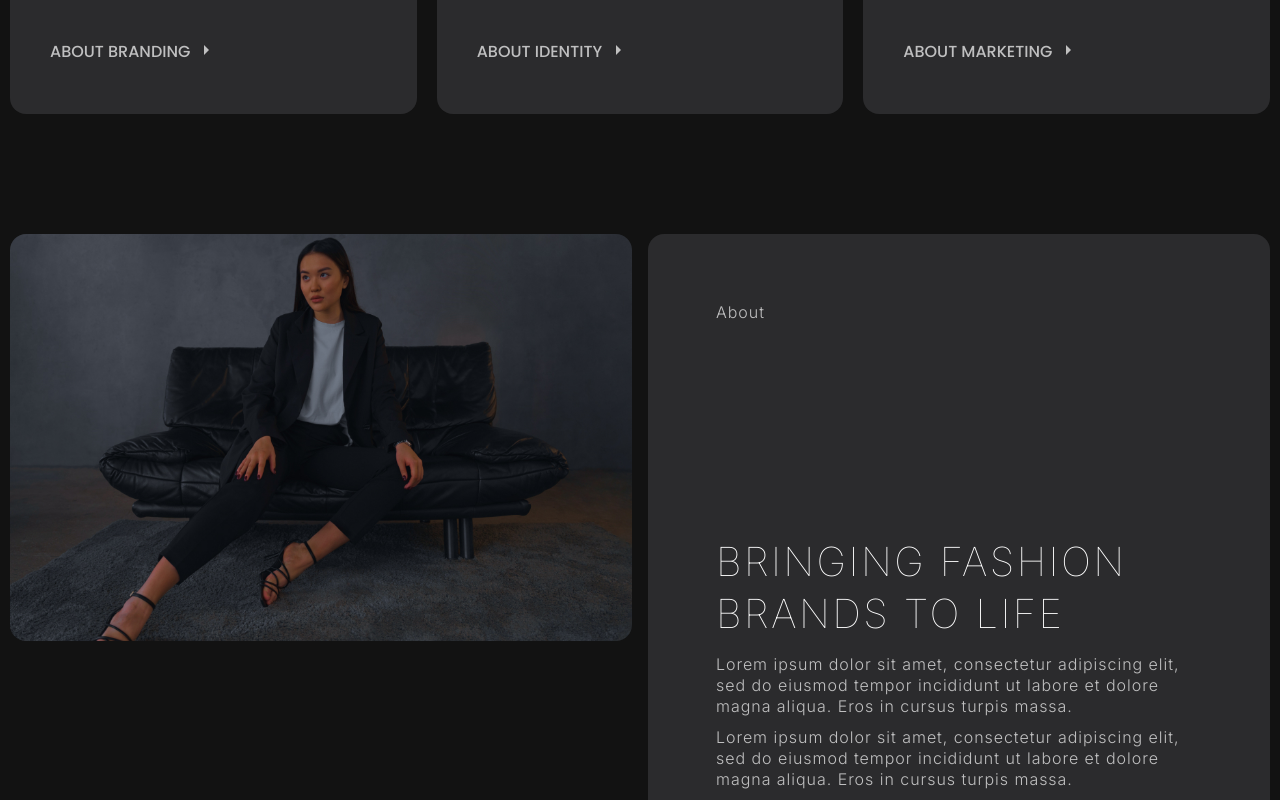
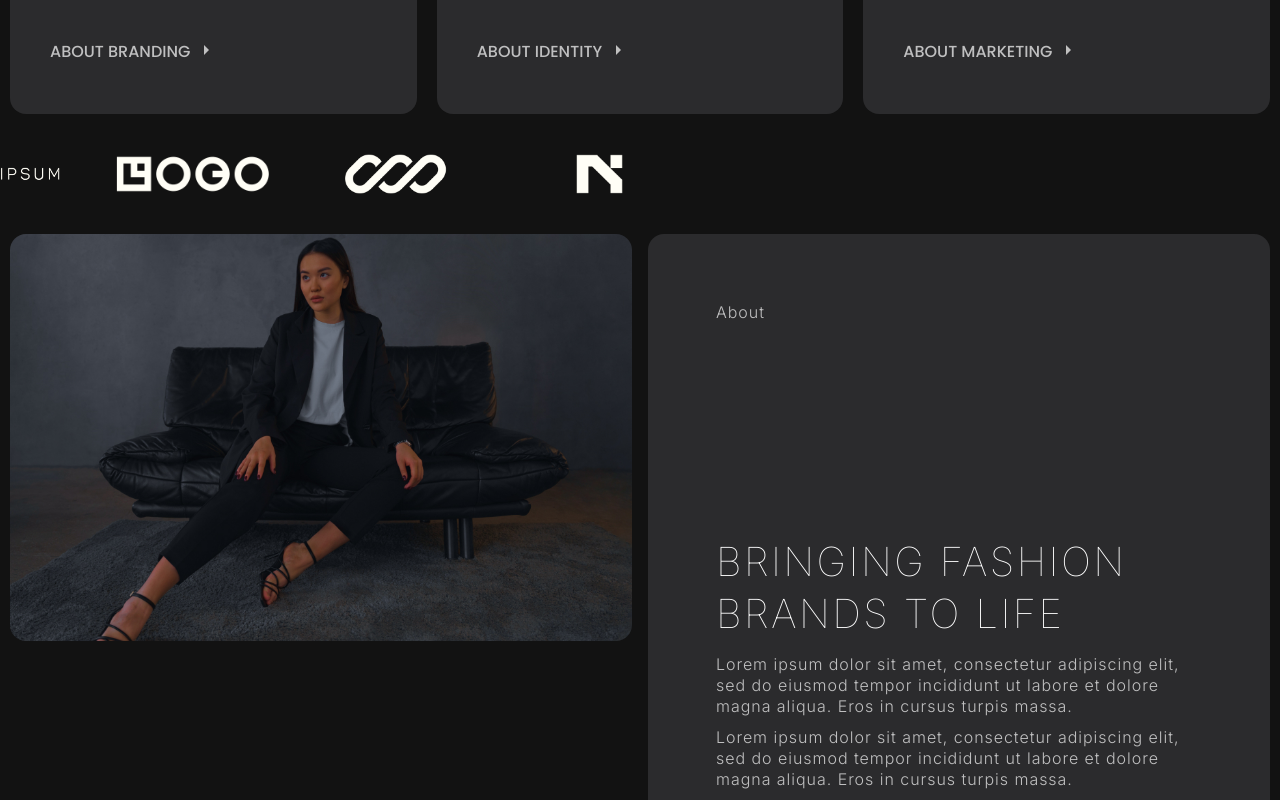
Before and after one commit to syed-shajahan/fashionPortfolio, a Next.js app: page / in a window 1280 px wide. Shown: the part 820-1620 px from the top of the page. Built offline with nearby package versions, Linux system fonts and the light colour scheme.

Commit message:
keyframes custmoization

```diff
--- a/src/app/Components/Banner/styles.ts
+++ b/src/app/Components/Banner/styles.ts
@@ -9,7 +9,8 @@ export const CustomContainer = styled(Box)(({theme}) => ({
     width: "100%",
     maxWidth: "1840px",
     margin: "auto",
-    padding: "0px 10px"
+    padding: "0px 10px",
+    overflow:"hidden"
 }));
 
 export const BannerCard = styled(Box)(({theme}) => ({
--- a/src/app/globals.css
+++ b/src/app/globals.css
@@ -135,8 +135,8 @@ body {
 }
 
 .scrollAnimation{
-  animation: scroll 10s infinite ease-in-out forwards;
-  transition: scroll 10s infinite ease-in-out forwards;
+  animation: scroll 20s infinite ease-in-out forwards;
+  transition: scroll 20s infinite ease-in-out forwards;
 }
 
 @keyframes scroll {
```
